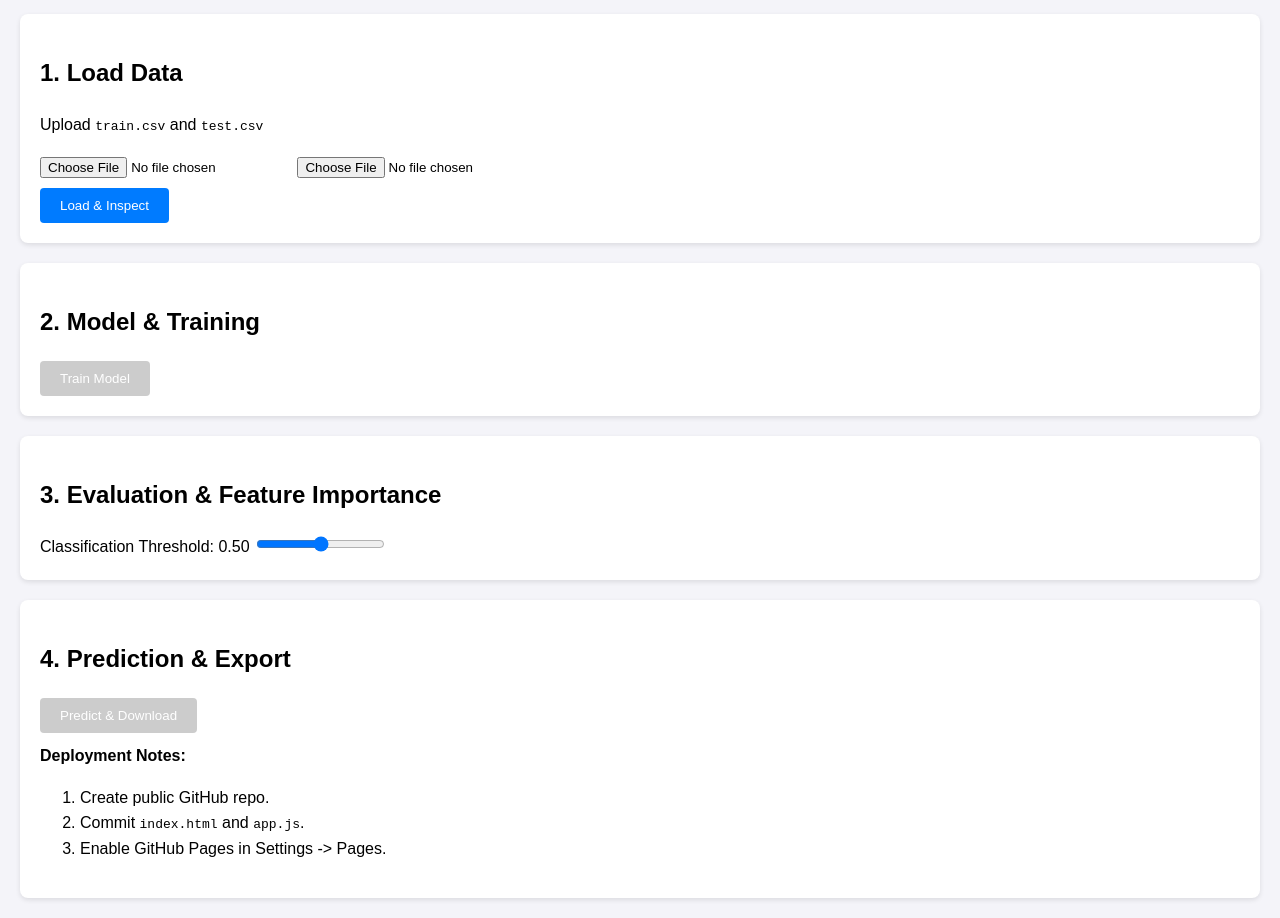
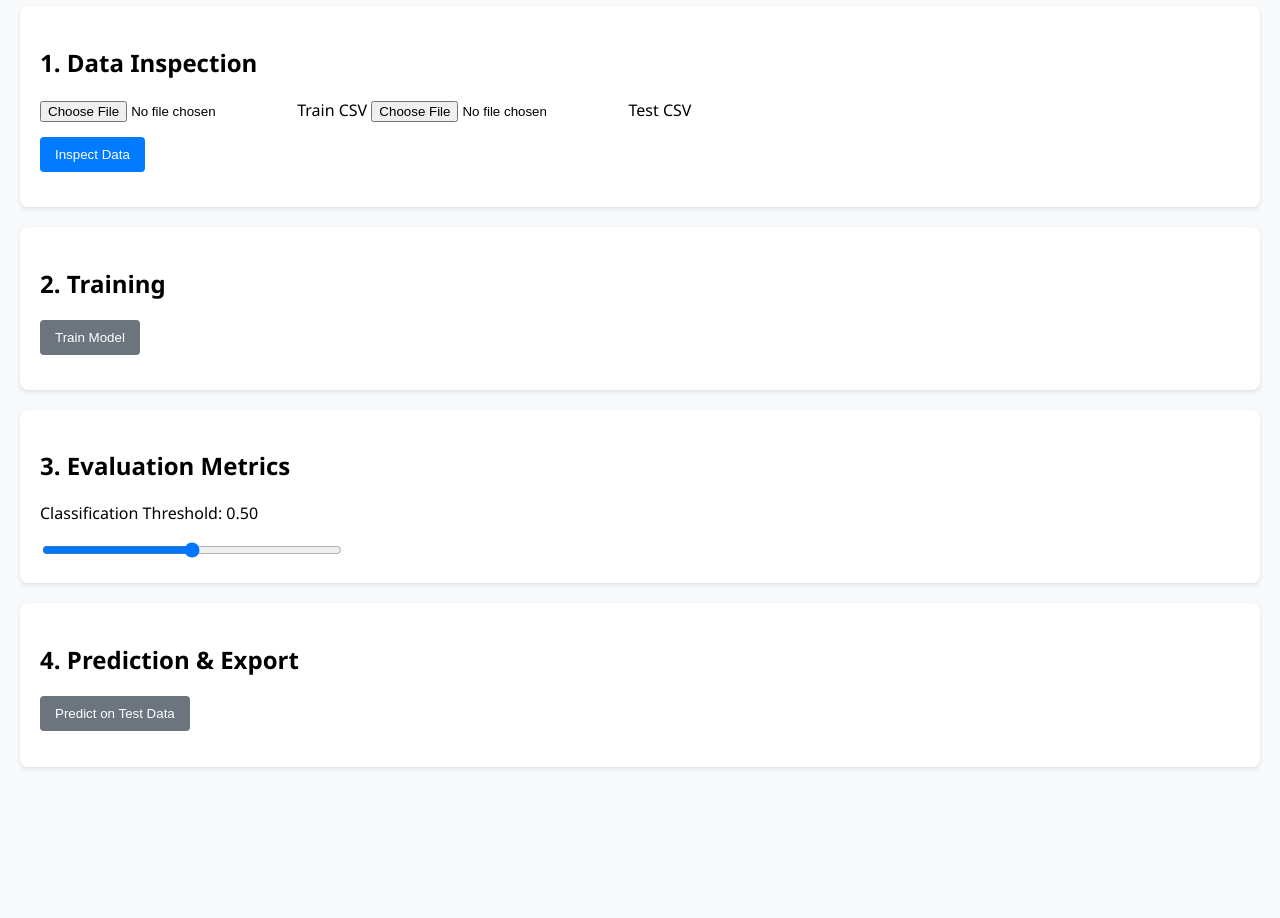
Before and after one commit to mukhametzyanova27-coder/Neural_Networks_Titanic_EDA, a plain HTML site: page index.html in a window 1280 px wide. Shown: the part 80-998 px from the top of the page. After the commit the page ends 867 px from the top, so only its background shows below. Drawn offline with nearby package versions, Linux system fonts and the light colour scheme; a script that the page names is missing.

Commit message:
Update index.html

```diff
--- a/index.html
+++ b/index.html
@@ -2,72 +2,54 @@
 <html lang="en">
 <head>
     <meta charset="UTF-8">
-    <meta name="viewport" content="width=device-width, initial-scale=1.0">
-    <title>Titanic TF.js Classifier (Gate Method)</title>
+    <title>NNDL 2025 - Titanic Binary Classifier</title>
     <script src="https://cdn.jsdelivr.net/npm/@tensorflow/tfjs@latest"></script>
     <script src="https://cdn.jsdelivr.net/npm/@tensorflow/tfjs-vis@latest"></script>
-    <!-- Fix for CSV parsing: Using PapaParse instead of simple split -->
-    <script src="https://cdnjs.cloudflare.com/ajax/libs/PapaParse/5.3.2/papaparse.min.js"></script>
     <style>
-        body { font-family: sans-serif; margin: 20px; line-height: 1.6; background: #f4f4f9; }
-        section { background: white; padding: 20px; margin-bottom: 20px; border-radius: 8px; box-shadow: 0 2px 5px rgba(0,0,0,0.1); }
-        .controls { display: flex; gap: 10px; flex-wrap: wrap; }
-        button { padding: 10px 20px; cursor: pointer; background: #007bff; color: white; border: none; border-radius: 4px; }
-        button:disabled { background: #ccc; }
-        input[type="file"] { margin-bottom: 10px; }
-        #preview { overflow-x: auto; }
-        table { border-collapse: collapse; width: 100%; font-size: 12px; }
-        th, td { border: 1px solid #ddd; padding: 8px; text-align: left; }
-        .metric-box { display: inline-block; margin-right: 20px; font-weight: bold; }
+        body { font-family: 'Segoe UI', Tahoma, Geneva, Verdana, sans-serif; margin: 20px; background-color: #f8f9fa; }
+        section { background: white; padding: 20px; border-radius: 8px; margin-bottom: 20px; box-shadow: 0 2px 4px rgba(0,0,0,0.1); }
+        .controls { margin: 15px 0; display: flex; gap: 10px; align-items: center; }
+        button { padding: 10px 15px; cursor: pointer; background: #007bff; color: white; border: none; border-radius: 4px; }
+        button:disabled { background: #6c757d; }
+        table { border-collapse: collapse; width: 100%; font-size: 0.8em; margin-top: 10px; }
+        th, td { border: 1px solid #dee2e6; padding: 6px; text-align: left; }
+        tr:nth-child(even) { background-color: #f2f2f2; }
+        #thresholdSlider { width: 300px; }
     </style>
 </head>
 <body>
+    <h1>Homework 2: Titanic Shallow NN with Sigmoid Gate</h1>
 
-    <h1>Titanic Binary Classifier (Neural Network)</h1>
-
-    <section id="data-load">
-        <h2>1. Load Data</h2>
-        <p>Upload <code>train.csv</code> and <code>test.csv</code></p>
-        <input type="file" id="trainFile" accept=".csv">
-        <input type="file" id="testFile" accept=".csv">
+    <section id="data-section">
+        <h2>1. Data Inspection</h2>
+        <input type="file" id="trainFile" accept=".csv"> Train CSV
+        <input type="file" id="testFile" accept=".csv"> Test CSV
         <div class="controls">
-            <button id="btnLoad">Load & Inspect</button>
+            <button id="loadBtn">Inspect Data</button>
         </div>
-        <div id="preview"></div>
+        <div id="dataPreview"></div>
     </section>
 
-    <section id="model-area">
-        <h2>2. Model & Training</h2>
+    <section id="train-section">
+        <h2>2. Training</h2>
         <div class="controls">
-            <button id="btnTrain" disabled>Train Model</button>
+            <button id="trainBtn" disabled>Train Model</button>
         </div>
-        <div id="trainStatus"></div>
+        <div id="trainProgress"></div>
     </section>
 
-    <section id="metrics-area">
-        <h2>3. Evaluation & Feature Importance</h2>
-        <div>
-            <label>Classification Threshold: <span id="thresholdVal">0.50</span></label>
-            <input type="range" id="thresholdSlider" min="0" max="1" step="0.01" value="0.5">
-        </div>
-        <div id="featureImportance"></div>
-        <div id="confusionMatrix"></div>
-        <div id="stats"></div>
+    <section id="eval-section">
+        <h2>3. Evaluation Metrics</h2>
+        <p>Classification Threshold: <span id="thresholdLabel">0.50</span></p>
+        <input type="range" id="thresholdSlider" min="0" max="1" step="0.01" value="0.5">
+        <div id="importanceChart"></div>
+        <div id="statsOutput"></div>
     </section>
 
-    <section id="export-area">
+    <section id="predict-section">
         <h2>4. Prediction & Export</h2>
-        <div class="controls">
-            <button id="btnPredict" disabled>Predict & Download</button>
-        </div>
-        <div style="margin-top: 10px;">
-            <strong>Deployment Notes:</strong>
-            <ol>
-                <li>Create public GitHub repo.</li>
-                <li>Commit <code>index.html</code> and <code>app.js</code>.</li>
-                <li>Enable GitHub Pages in Settings -> Pages.</li>
-            </ol>
-        </div>
+        <button id="predictBtn" disabled>Predict on Test Data</button>
+        <p id="predictStatus"></p>
     </section>
 
     <script src="app.js"></script>
```
